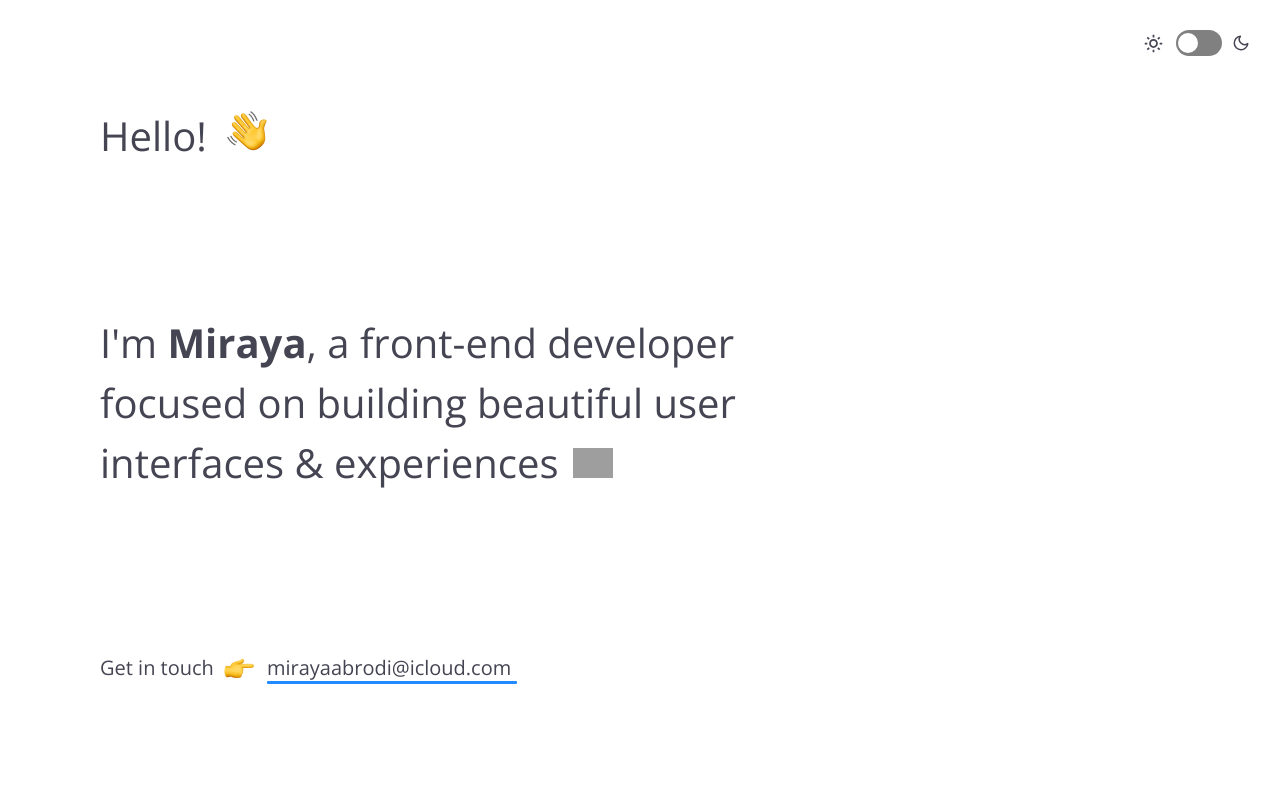
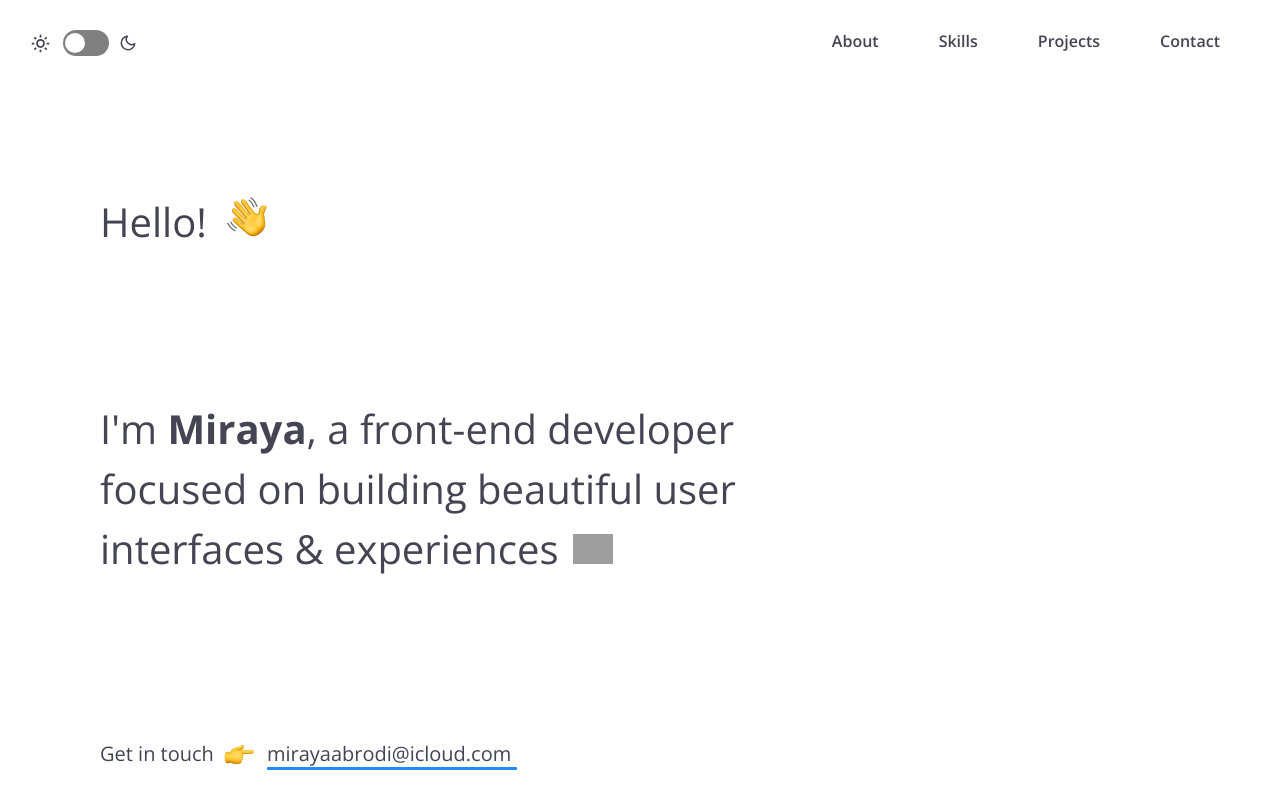
Before and after one commit to mirayatech/V3-Portfolio, a React (Vite) app: page / in a window 1280 px wide. Shown: the top 800 px of the page. Built offline with nearby package versions, Linux system fonts and the light colour scheme; grey boxes are pictures that could not be loaded.

Commit message:
feat: create navbar

```diff
--- a/src/App.css
+++ b/src/App.css
@@ -33,9 +33,6 @@ a {
 }
 
 body {
-  display: flex;
-  position: relative;
-  flex-direction: column;
   scroll-behavior: smooth;
   color: var(--text);
   background: var(--background-color);
@@ -71,7 +68,8 @@ body .about .wrapper p .thick__text,
 body .toggle-btn .icon,
 body .about .wrapper .wrapper__skills h3,
 .projects .project h3,
-footer h3 {
+footer h3,
+body .nav__links .nav__links--link {
   color: var(--small-title);
 }
 
--- a/src/App.tsx
+++ b/src/App.tsx
@@ -1,11 +1,9 @@
-import { Intro, About, Project, Footer } from "./components/index";
-import { DarkMode } from "./components/theme/darkMode";
+import { Intro, About, Project, Footer, Nav } from "./components/index";
 
 export function App() {
   return (
     <div className="app">
-      <DarkMode />
-
+      <Nav />
       <Intro />
       <About />
       <Project />
--- a/src/components/index.tsx
+++ b/src/components/index.tsx
@@ -1,3 +1,4 @@
+export { Nav } from "./nav/Nav";
 export { Intro } from "./intro/intro";
 export { About } from "./about/about";
 export { Project } from "./projects/project";
--- /dev/null
+++ b/src/components/nav/Nav.tsx
@@ -0,0 +1,24 @@
+import { DarkMode } from "../theme/darkMode";
+import "./nav.css";
+export function Nav() {
+  return (
+    <nav className="nav">
+      <DarkMode />
+
+      <div className="nav__links">
+        <a href="#about" className="nav__links--link">
+          About
+        </a>
+        <a href="#skills" className="nav__links--link">
+          Skills
+        </a>
+        <a href="#projects" className="nav__links--link">
+          Projects
+        </a>
+        <a href="#contact" className="nav__links--link">
+          Contact
+        </a>
+      </div>
+    </nav>
+  );
+}
--- /dev/null
+++ b/src/components/nav/nav.css
@@ -0,0 +1,10 @@
+.nav {
+  display: flex;
+  padding: 30px;
+  justify-content: space-between;
+  background: var(--);
+}
+.nav__links .nav__links--link {
+  font-weight: 600;
+  padding: 30px;
+}
--- a/src/components/theme/darkmode.css
+++ b/src/components/theme/darkmode.css
@@ -1,9 +1,7 @@
 .toggle-btn {
+  z-index: 200;
   display: flex;
   align-items: center;
-  position: absolute;
-  top: 30px;
-  right: 30px;
 }
 
 .toggle-btn .icon {
@@ -69,7 +67,6 @@ input:checked + .slider:before {
   transform: translateX(22px);
 }
 
-/* Rounded sliders */
 .slider.round {
   border-radius: 34px;
 }
```
